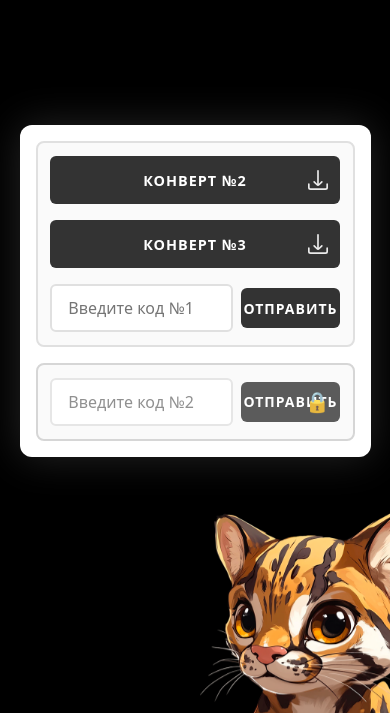
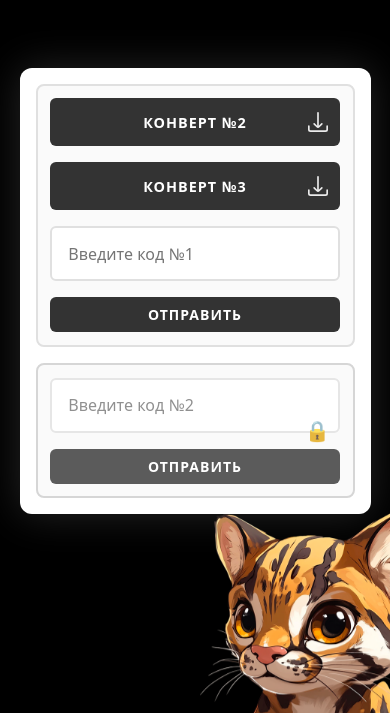
Before and after one commit to slow6r/detective-game, a React (Vite) app: page / in a window 390 px wide. Shown: the part 131-844 px from the top of the page. Built offline with nearby package versions, Linux system fonts and the light colour scheme.

Commit message:
first commit

```diff
--- a/src/features/Form/ui/Form.module.css
+++ b/src/features/Form/ui/Form.module.css
@@ -169,7 +169,7 @@
   }
 
   .inputWrapper {
-    flex-direction: row;
+    flex-direction: column;
     gap: 0.5rem;
     position: relative;
   }
@@ -186,9 +186,8 @@
   }
 
   .submitButton {
-    width: auto;
-    min-width: 80px;
-    margin-top: 0;
+    width: 100%;
+    margin-top: 0.5rem;
   }
 }
 
```
